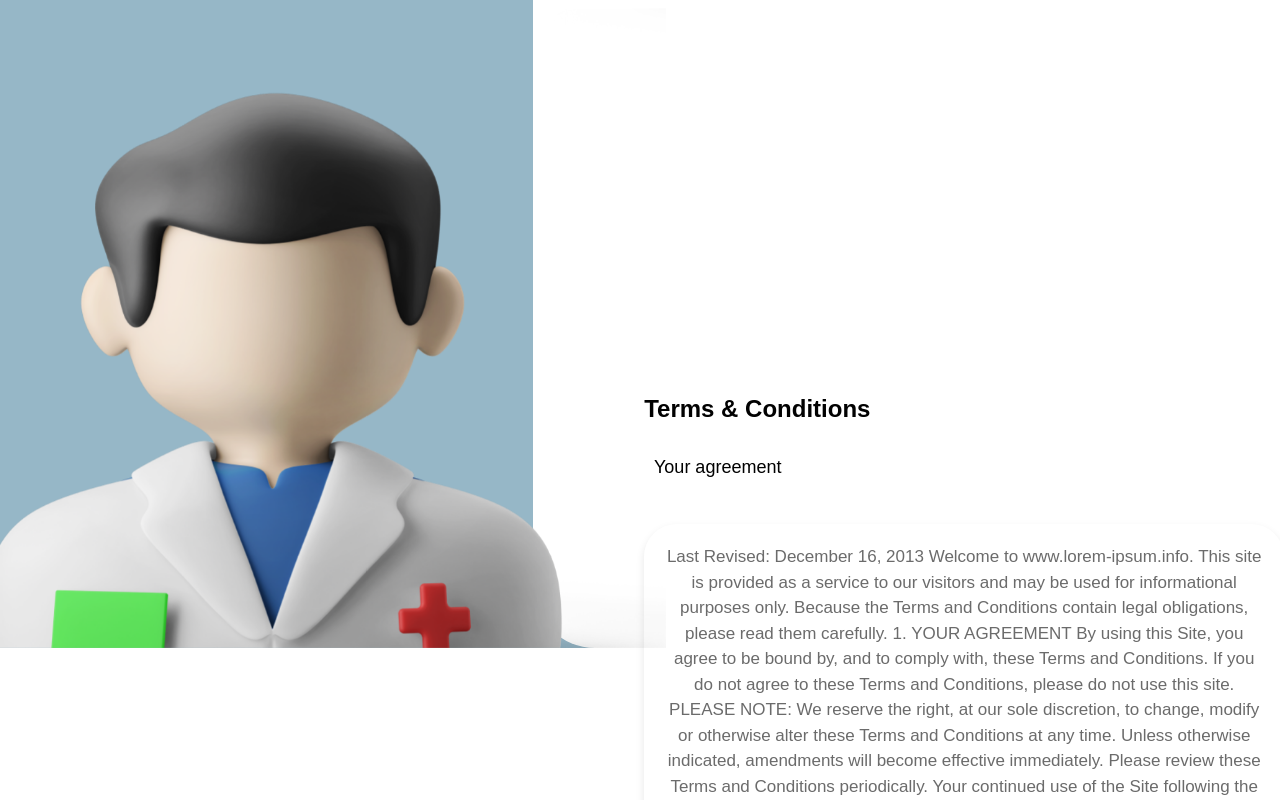
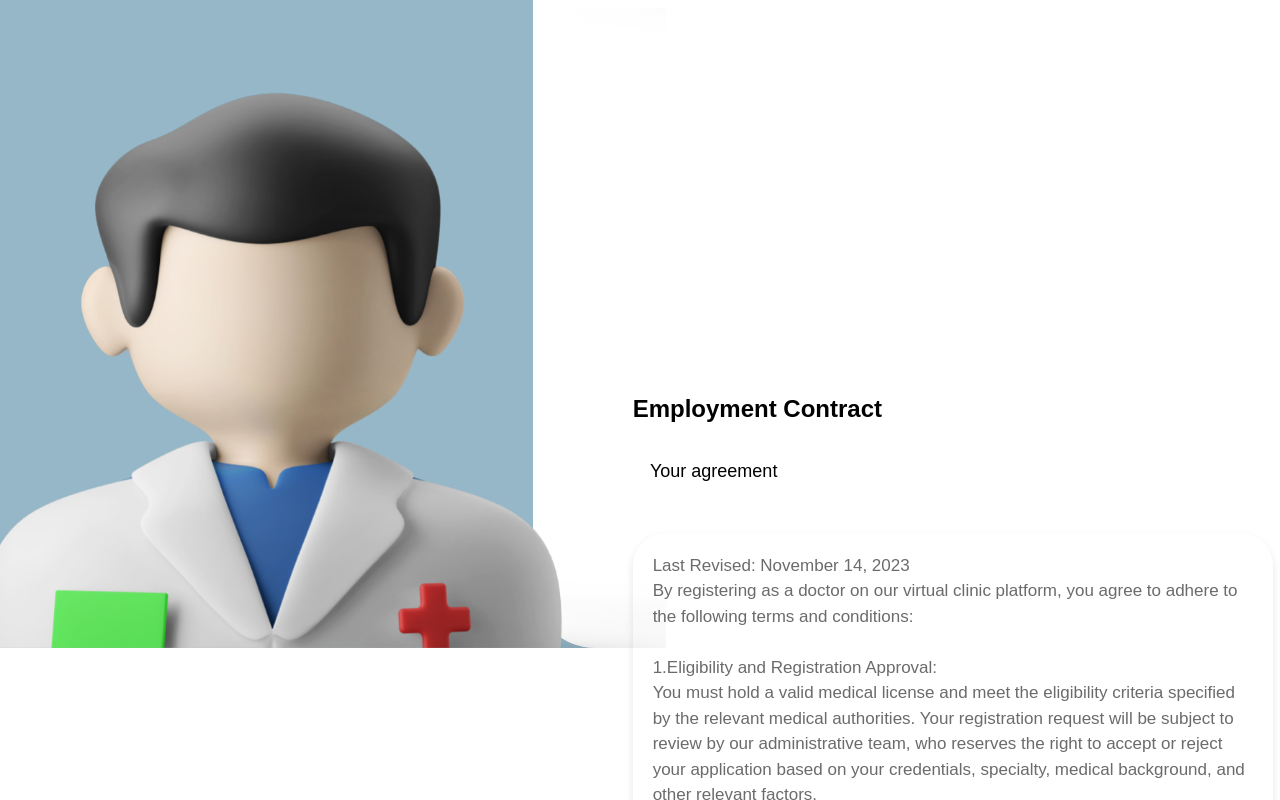
Before and after one commit to advanced-computer-lab-2023/Agile-Star-Squad-Clinic, a React (Create React App) app in the folder frontend/: page / in a window 1280 px wide. Both pictures are taken after a click on the button "NEXT". Shown: the part 152-952 px from the top of the page. Built offline with nearby package versions, Linux system fonts and the light colour scheme.

Commit message:
terms and conditions updated

```diff
--- a/frontend/src/requests/acceptedRequest.js
+++ b/frontend/src/requests/acceptedRequest.js
@@ -165,15 +165,57 @@ const AcceptedRequest = (props) => {
                 <>
                   {!isButtonPressed2 && (
                     <>
-                      <div className={classes.terms}>Terms & Conditions</div>
+                      <div className={classes.terms}>Employment Contract</div>
                       <div className={classes.agreement}>Your agreement</div>
-                      <div className={classes.container}>Last Revised: December 16, 2013
-                        Welcome to www.lorem-ipsum.info. This site is provided as a service to our visitors and may be used for informational purposes only. Because the Terms and Conditions contain legal obligations, please read them carefully.
-                        1. YOUR AGREEMENT
-                        By using this Site, you agree to be bound by, and to comply with, these Terms and Conditions. If you do not agree to these Terms and Conditions, please do not use this site.
-                        PLEASE NOTE: We reserve the right, at our sole discretion, to change, modify or otherwise alter these Terms and Conditions at any time. Unless otherwise indicated, amendments will become effective immediately. Please review these Terms and Conditions periodically. Your continued use of the Site following the posting of changes and/or modifications will constitute your acceptance of the revised Terms and Conditions and the reasonableness of these standards for notice of changes. For your information, this page was last updated as of the date at the top of these terms and conditions.
-                        2. PRIVACY
-                        Please review our Privacy Policy, which also governs your visit to this Site, to understandation provided to or gathered by us with respect to such use.
+                      <div className={`${classes.container} text-start`}>Last Revised: November 14, 2023<br/>
+                      By registering as a doctor on our virtual clinic platform, you agree to adhere to the following terms and conditions:
+<br/><br/>
+1.Eligibility and Registration Approval:
+<br/>
+You must hold a valid medical license and meet the eligibility criteria specified by the relevant medical authorities.
+Your registration request will be subject to review by our administrative team, who reserves the right to accept or reject your application based on your credentials, specialty, medical background, and other relevant factors.
+<br/><br/>
+2.Professional Conduct:
+<br/>
+As a registered doctor, you agree to uphold the highest standards of professional conduct and ethical behavior.
+You will provide medical advice and services within the scope of your expertise and in compliance with all applicable laws and regulations.
+<br/><br/>
+3. Availability and Appointment Scheduling:
+<br/>
+You commit to maintaining accurate availability information on the platform and ensuring that you are available during the times you designate for appointments.
+Patients may book video appointments with you through the platform, and you agree to conduct these appointments in a timely and professional manner.
+<br/><br/>
+4. Follow-up Appointments:
+<br/>
+You may schedule follow-up appointments with patients as necessary for continued care. The platform will facilitate these appointments, and you agree to honor scheduled follow-ups as per the patient's needs.
+<br/><br/>
+5. Fees and Payments:
+<br/>
+The platform will add a 10% service fee on top of the rate you set for each appointment. You agree to this fee structure.
+Payments for your services will be processed by the platform, and you will receive your earnings, minus the service fee, in a timely manner.
+<br/><br/>
+6. Confidentiality:
+<br/>
+You must maintain the confidentiality of patient information in accordance with applicable privacy laws and regulations.
+Any patient-related information obtained through the platform must be used solely for the purpose of providing medical services and must not be disclosed or used for any other purpose.
+<br/><br/>
+7. Termination of Registration:
+<br/>
+The platform reserves the right to terminate your registration at any time if you violate these terms and conditions, engage in unprofessional conduct, or for any other reason deemed appropriate by the administrative team.
+<br/><br/>
+8. Updates and Communication:
+<br/>
+You agree to receive communications from the platform, including updates, announcements, and other relevant information.
+It is your responsibility to keep your contact information up to date on the platform.
+<br/><br/>
+9. Indemnification:
+<br/>
+You agree to indemnify and hold harmless the virtual clinic platform, its administrators, and affiliates from any claims, losses, or damages arising out of your use of the platform or your provision of medical services.
+<br/><br/>
+10. Changes to Terms and Conditions:
+<br/>
+The platform reserves the right to update these terms and conditions at any time. You will be notified of any changes, and continued use of the platform constitutes acceptance of the revised terms.
+By registering as a doctor on our virtual clinic platform, you acknowledge that you have read, understood, and agreed to these terms and conditions. Failure to comply with these terms may result in the termination of your registration and access to the platform.
                       </div>
                       <div className={classes.buttonsDiv}>
                         <button className={classes.cancelButton} >Cancel</button>
```
